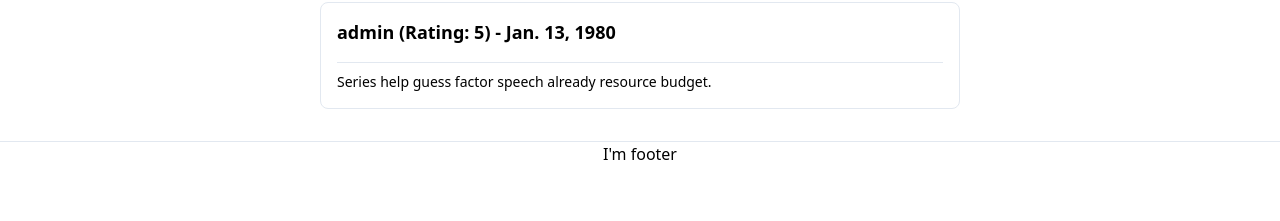
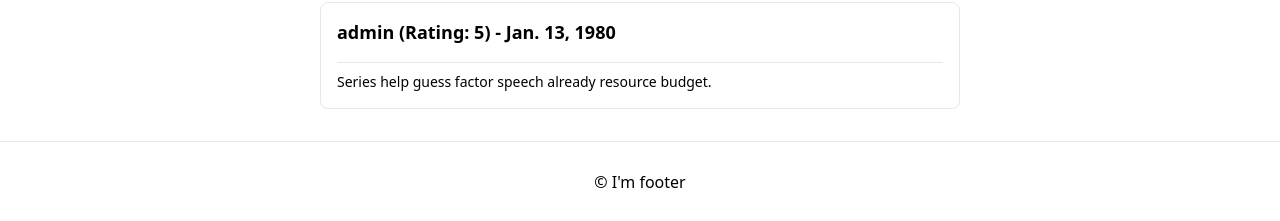
Before and after one commit to pleed0215/django_challenge, a Django app: page /books/20/ in a window 1280 px wide. Shown: the part 992-1213 px from the top of the page. Before the commit the page ends 1152 px from the top, so only its background shows below. Run offline with Django 3.2, Linux system fonts and the light colour scheme; data comes from the database, SQL or seed files in the repository; both versions use the stored data as it was after the commit; some libraries are stand-ins or nearby versions.

Commit message:
footer fixed

```diff
--- a/templates/base.html
+++ b/templates/base.html
@@ -62,11 +62,11 @@
     {% include "partials/header.html" %}
   </header>
   {% include "mixins/message.html" %}
-  <main class="w-full h-auto mt-4 flex flex-col items-center">
+  <main class="w-full h-auto min-h-screen mt-4 flex flex-col items-center">
     {% block content %}
     {% endblock content %}
   </main>
-  <footer class="mt-4">
+  <footer class="mt-4 h-20 flex flex-col justify-center items-center">
     {% include "partials/footer.html" %}
   </footer>
   <script src="https://kit.fontawesome.com/3e52747b95.js" crossorigin="anonymous"></script>
--- a/templates/partials/footer.html
+++ b/templates/partials/footer.html
@@ -1,3 +1,3 @@
-<div class="flex flex-col justify-center items-center border-t">
-  <p>I'm footer</p>
+<div class="flex flex-col justify-center items-center border-t w-full h-full">
+  <p>&copy; I'm footer</p>
 <div>
```
Also changed, not shown: db.sqlite3, uploads/bookcover/스크린샷_2020-08-03_오전_11.34.03.png (added).
